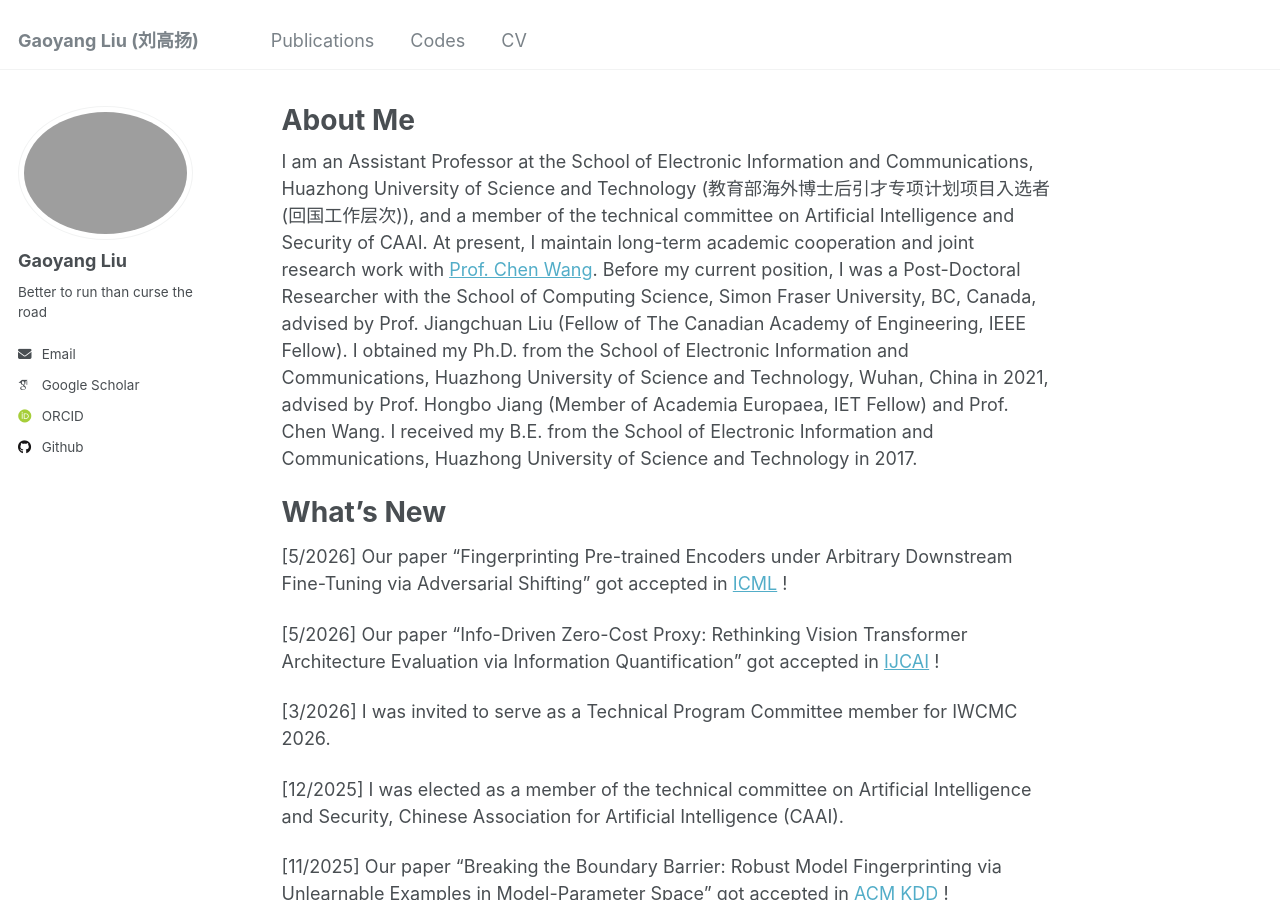
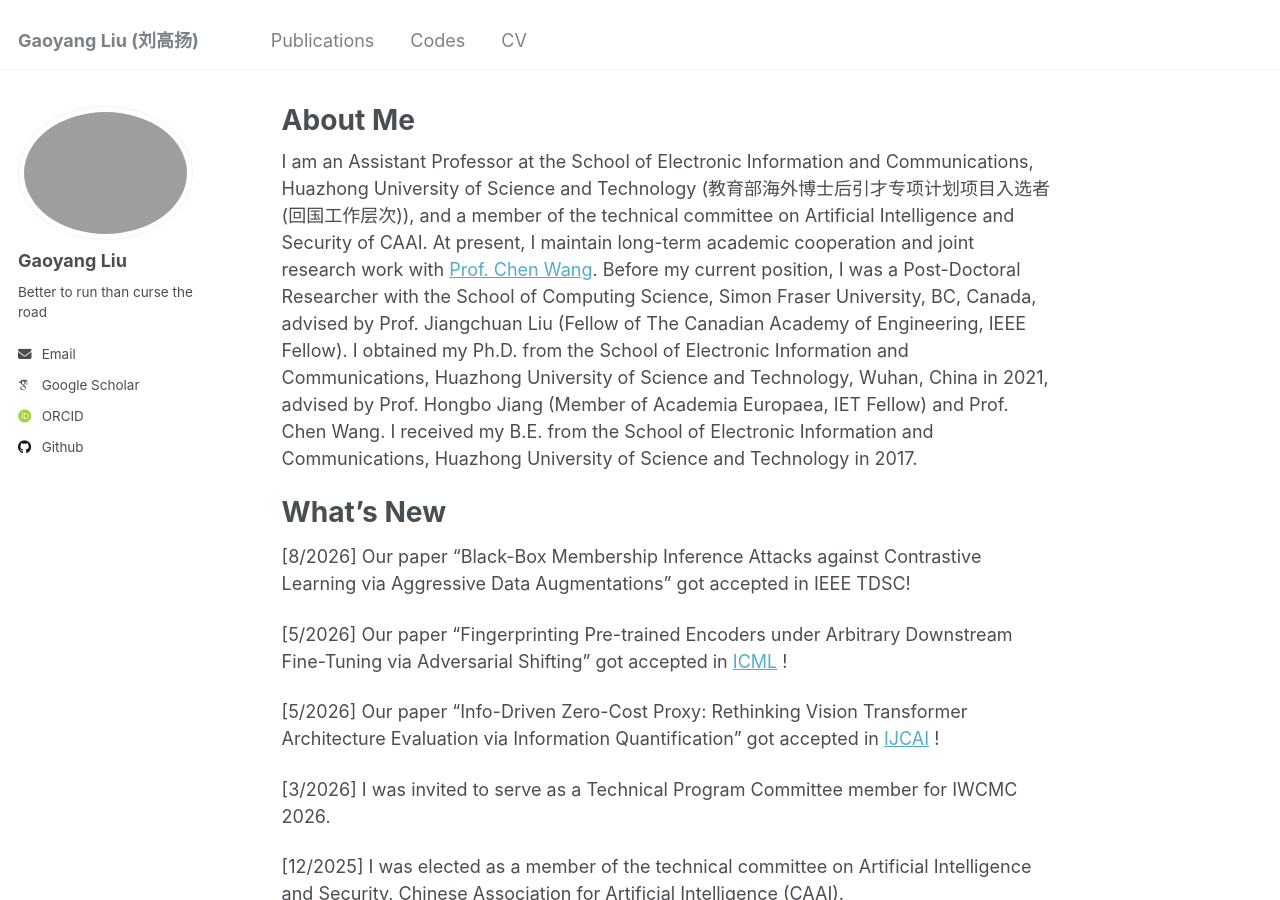
Before and after one commit to gyliu1991/gyliu1991.github.io, a Jekyll site: the page built from _pages/about.md, in a window 1280 px wide and 900 px high. Built offline with Jekyll 4.4.1, drawn with Linux system fonts in a browser that asks for light colours; some web fonts are replaced.

Commit message:
Update about.md

```diff
--- a/_pages/about.md
+++ b/_pages/about.md
@@ -11,6 +11,7 @@ I am an Assistant Professor at the School of Electronic Information and Communic
 
 What’s New
 ====
+[8/2026] Our paper “Black-Box Membership Inference Attacks against Contrastive Learning via Aggressive Data Augmentations” got accepted in IEEE TDSC!
 
 [5/2026] Our paper “Fingerprinting Pre-trained Encoders under Arbitrary Downstream Fine-Tuning via Adversarial Shifting” got accepted in [ICML](http://icml.cc/virtual/2026/poster/61297) !
 
```
